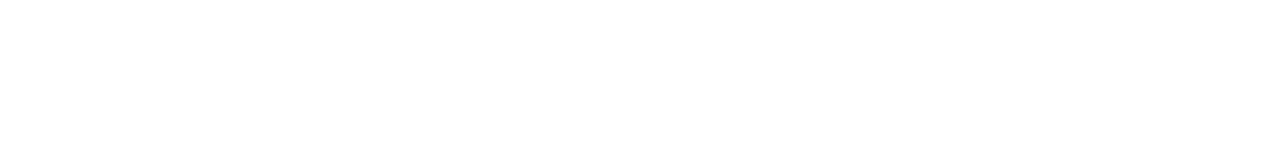
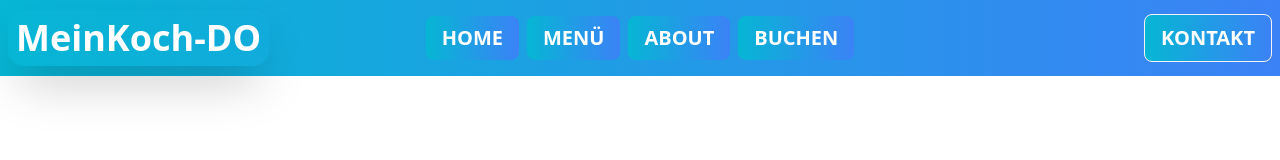
Before and after one commit to devmashum/Dein-Koch, a plain HTML site: page index.html in a window 1280 px wide. Drawn offline with nearby package versions, Linux system fonts and the light colour scheme.

Commit message:
new commit

```diff
--- a/index.html
+++ b/index.html
@@ -4,11 +4,58 @@
 <head>
     <meta charset="UTF-8">
     <meta name="viewport" content="width=device-width, initial-scale=1.0">
-    <title>Document</title>
+    <title>MeinKoch-DO</title>
+    <link href="https://cdn.jsdelivr.net/npm/daisyui@3.6.1/dist/full.css" rel="stylesheet" type="text/css" />
+    <script src="https://cdn.tailwindcss.com"></script>
+
 </head>
 
-<body>
+<body class="">
+    <nav class="">
+        <div class="navbar bg-gradient-to-r from-cyan-500 to-blue-500 ">
+            <div class="navbar-start">
+                <div class="dropdown">
+                    <label tabindex="0" class="btn btn-ghost lg:hidden">
+                        <svg xmlns="http://www.w3.org/2000/svg" class="h-8 w-8 text-white" fill="none"
+                            viewBox="0 0 24 24" stroke="currentColor">
+                            <path stroke-linecap="round" stroke-linejoin="round" stroke-width="2"
+                                d="M4 6h16M4 12h8m-8 6h16" />
+                        </svg>
+                    </label>
+                    <ul tabindex="0"
+                        class="menu menu-sm dropdown-content mt-3 z-[1] p-2 shadow bg-base-100 rounded-box w-52 lg:text-xl font-bold">
 
+                        <li><a>HOME</a></li>
+                        <li><a>MENÜ</a></li>
+                        <li><a>ABOUT</a></li>
+                        <li><a>BUCHEN</a></li>
+                    </ul>
+                </div>
+                <a
+                    class="lg:text-4xl text-lg font-extrabold text-white shadow-2xl rounded-2xl lg:p-2 p-1 ">MeinKoch-DO</a>
+            </div>
+            <div class="navbar-center hidden lg:flex">
+                <ul class="menu menu-horizontal px-1 text-xl font-bold  rounded-md text-white">
+                    <li><a class="bg-gradient-to-r from-cyan-500 to-blue-500 mr-2">HOME</a></li>
+                    <li><a class="bg-gradient-to-r from-cyan-500 to-blue-500 mr-2">MENÜ</a></li>
+                    <li><a class="bg-gradient-to-r from-cyan-500 to-blue-500 mr-2">ABOUT</a></li>
+                    <li><a class="bg-gradient-to-r from-cyan-500 to-blue-500">BUCHEN</a></li>
+                </ul>
+            </div>
+            <div class="navbar-end ">
+                <a
+                    class="btn bg-gradient-to-r from-cyan-500 to-blue-500 hover:from-pink-500 hover:to-yellow-500 lg:text-xl font-bold text-white">KONTAKT</a>
+            </div>
+        </div>
+    </nav>
+
+    <header>
+
+    </header>
+
+    <footer>
+
+    </footer>
 </body>
 
 </html>
--- /dev/null
+++ b/tailwind.config.js
@@ -0,0 +1,8 @@
+/** @type {import('tailwindcss').Config} */
+module.exports = {
+    content: ["./src/**/*.{html,js}"],
+    theme: {
+        extend: {},
+    },
+    plugins: [],
+}
```
